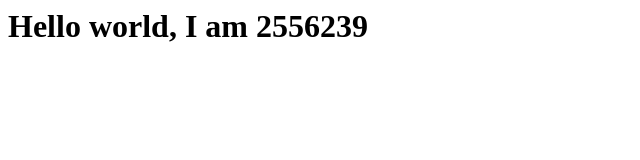
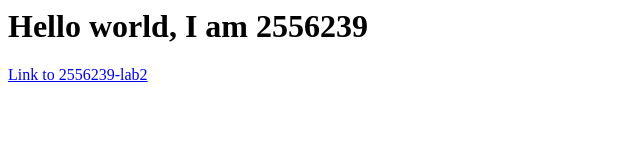
Before and after one commit to usmiso/SmisoLab, a plain HTML site: page index.html in a window 1280 px wide. Shown: the whole page, without its empty margins (0-640 px from the left). Drawn offline with Linux system fonts and the light colour scheme.

Commit message:
Updating this index.html

```diff
--- a/index.html
+++ b/index.html
@@ -1 +1,2 @@
 <h1> Hello world, I am 2556239 </h1>
+<a href="2556239-lab2.html"> Link to 2556239-lab2</a>
```
